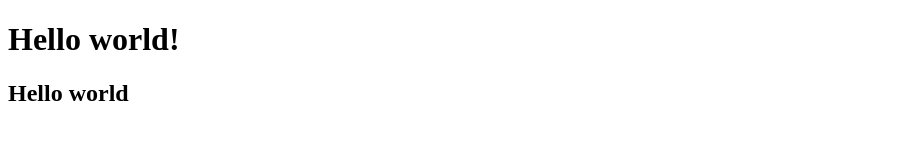
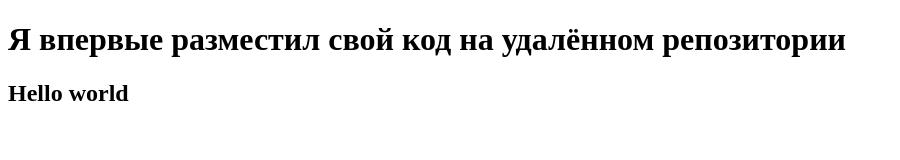
Before and after one commit to Maksik15/test_repo, a plain HTML site: page index.html in a window 1280 px wide. Shown: the whole page, without its empty margins (0-900 px from the left). Drawn offline with Linux system fonts and the light colour scheme.

Commit message:
New commit

```diff
--- a/index.html
+++ b/index.html
@@ -7,7 +7,7 @@
     <title>Document</title>
 </head>
 <body>
-    <h1>Hello world!</h1>
+    <h1>Я впервые разместил свой код на удалённом репозитории</h1>
     <h2>Hello world</h2>
 </body>
 </html>
```
